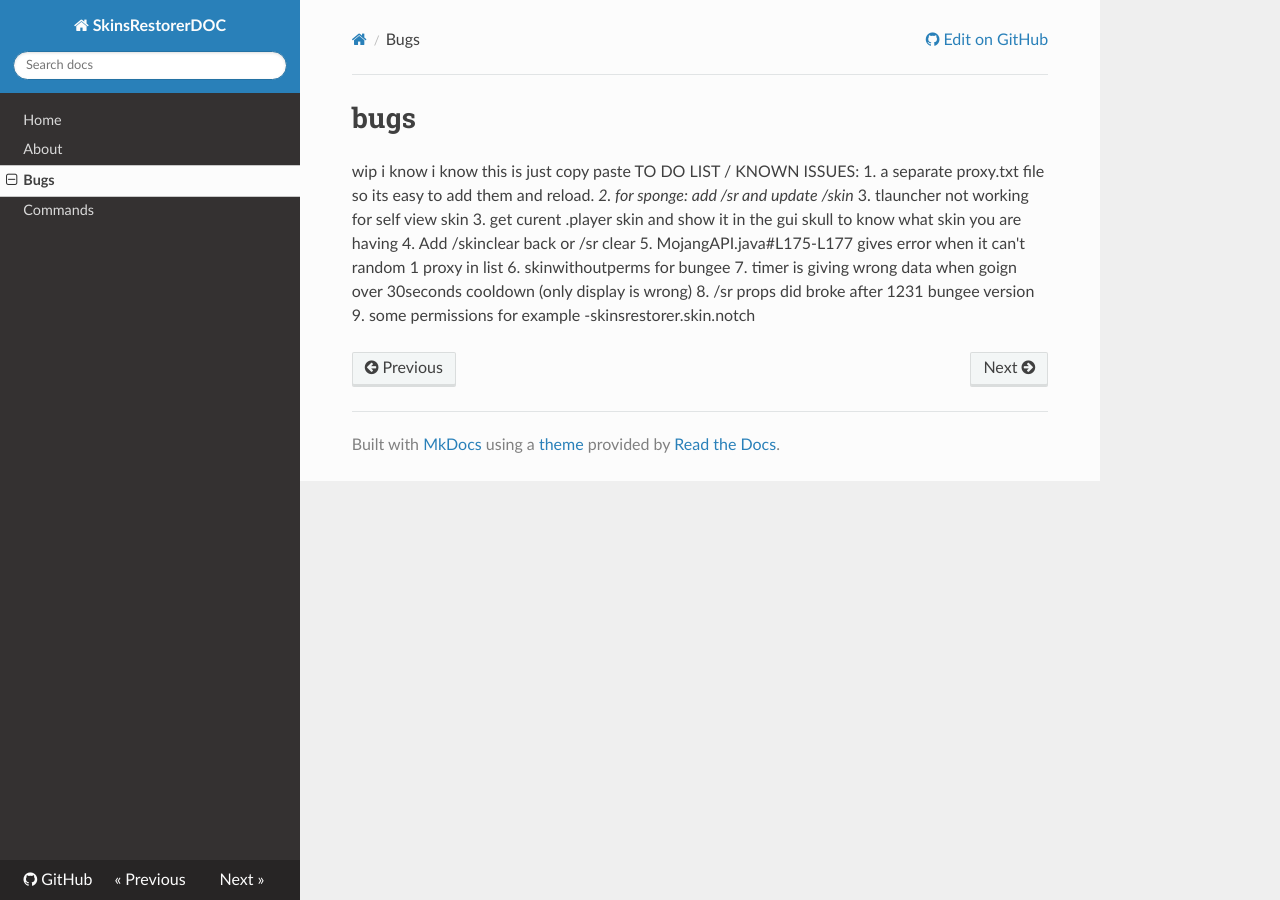
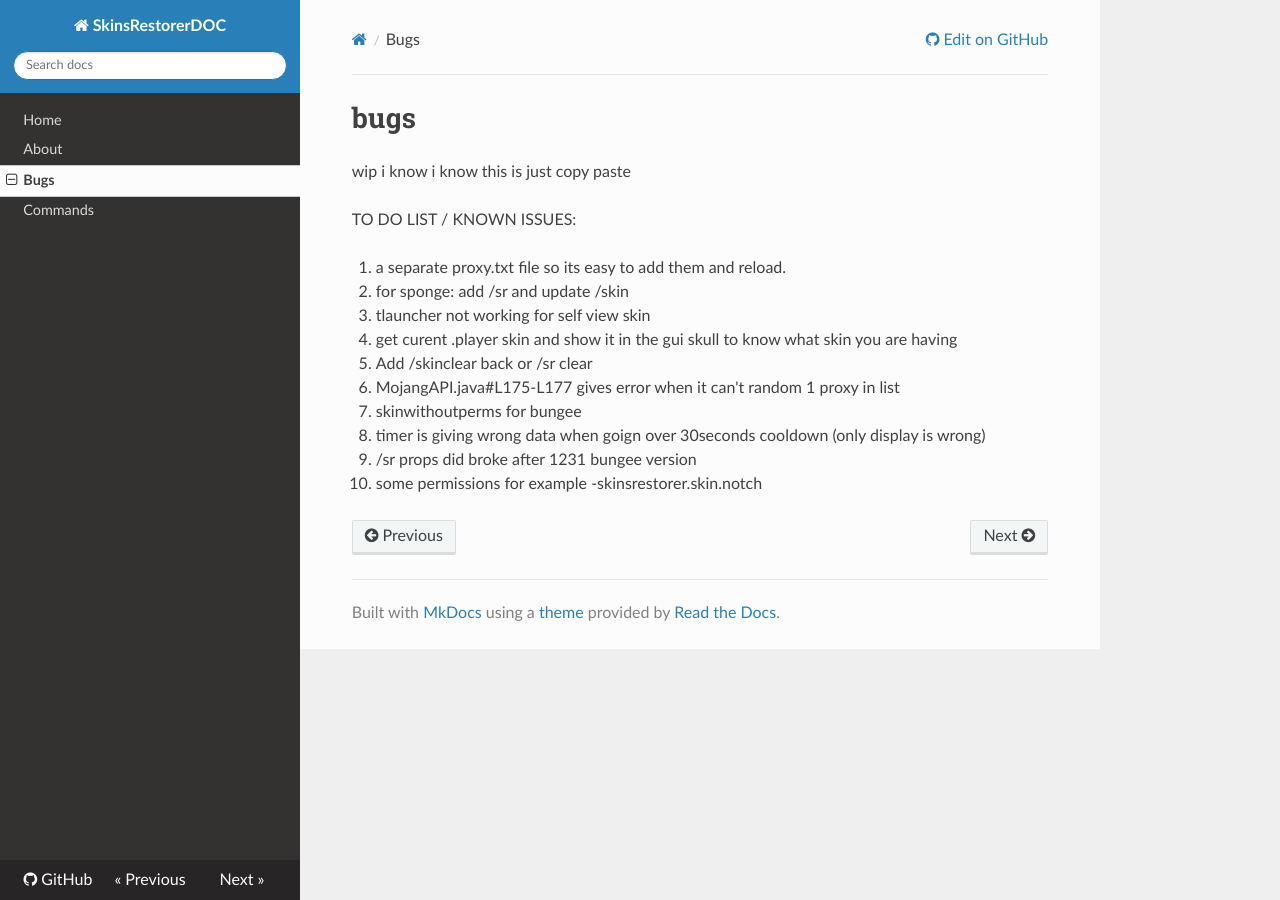
Before and after one commit to xknat/SkinsRestorerDOC, an MkDocs documentation site: the page built from docs/bugs.md, in a window 1280 px wide. Built offline with MkDocs 1.6.1, drawn with Linux system fonts in a browser that asks for light colours; nearby versions of some CDN libraries; old or Windows-style settings are respelled for this version of MkDocs.

Commit message:
Update bugs.md

```diff
--- a/docs/bugs.md
+++ b/docs/bugs.md
@@ -1,13 +1,24 @@
 #bugs
 wip i know i know this is just copy paste
+
 TO DO LIST / KNOWN ISSUES:
+
 1.  a separate proxy.txt file so its easy to add them and reload.
-*2. for sponge: add /sr and update /skin*
+
+2. for sponge: add /sr and update /skin
+
 3. tlauncher not working for self view skin
+
 3. get curent .player skin and show it in the gui skull to know what skin you are having
+
 4. Add /skinclear back or /sr clear
+
 5. MojangAPI.java#L175-L177 gives error when it can't random 1 proxy in list
+
 6. skinwithoutperms for bungee
+
 7. timer is giving wrong data when goign over 30seconds cooldown (only display is wrong)
+
 8. /sr props did broke after 1231 bungee version
+
 9. some permissions for example -skinsrestorer.skin.notch
```
